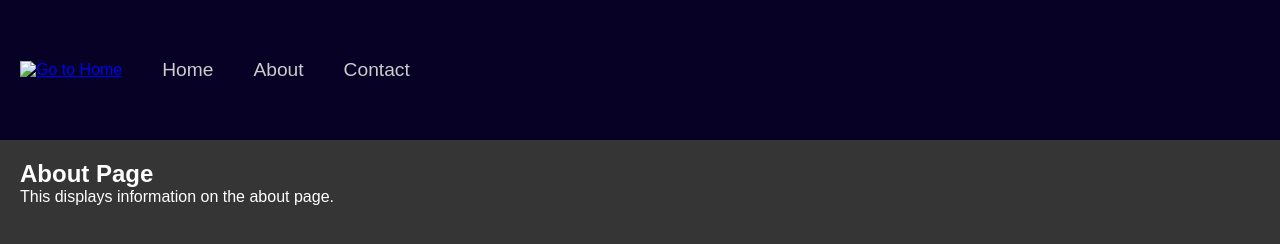
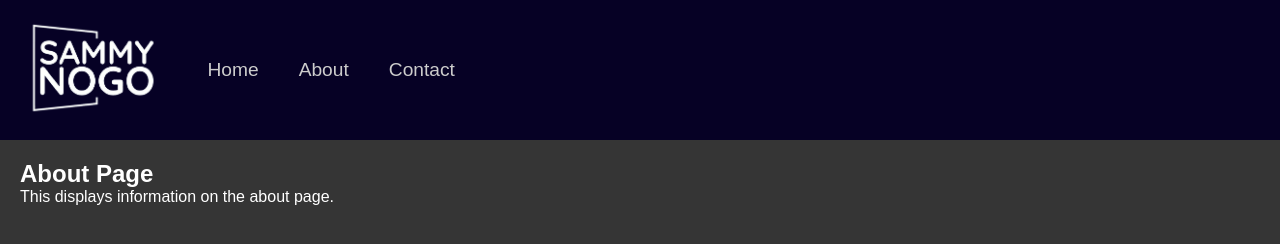
Before and after one commit to Sammynogo/Sammynogo, a plain HTML site: page about.html in a window 1280 px wide. Drawn offline with Linux system fonts and the light colour scheme.

Commit message:
Update about.html

```diff
--- a/about.html
+++ b/about.html
@@ -9,7 +9,7 @@
 </head>
 <body>
     <header>
-        <a href="index.html"><img src="Images/Sammylogo.png" alt="Go to Home"></a>
+        <a href="index.html"><img src="Sammylogo.png" alt="Go to Home"></a>
         <nav>
             <ul>
                 <li><a href="index.html">Home</a></li>
```
